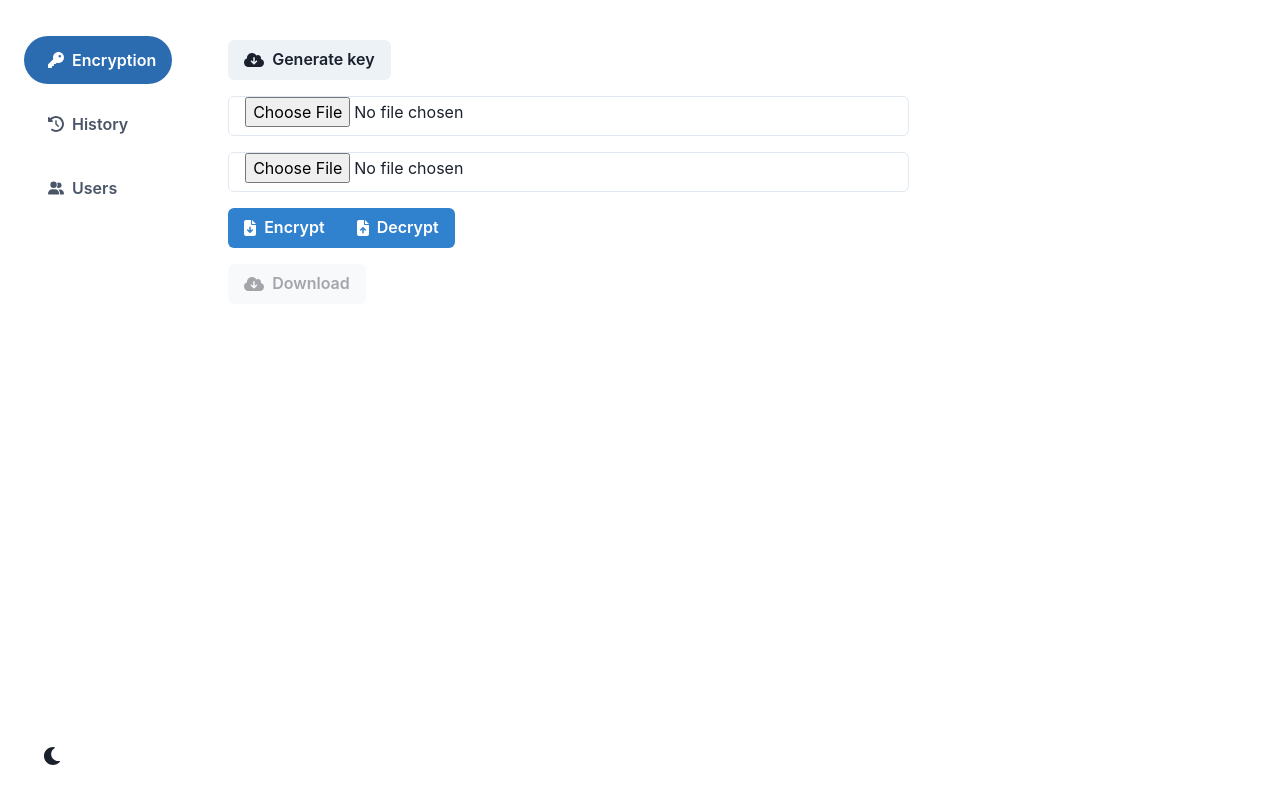
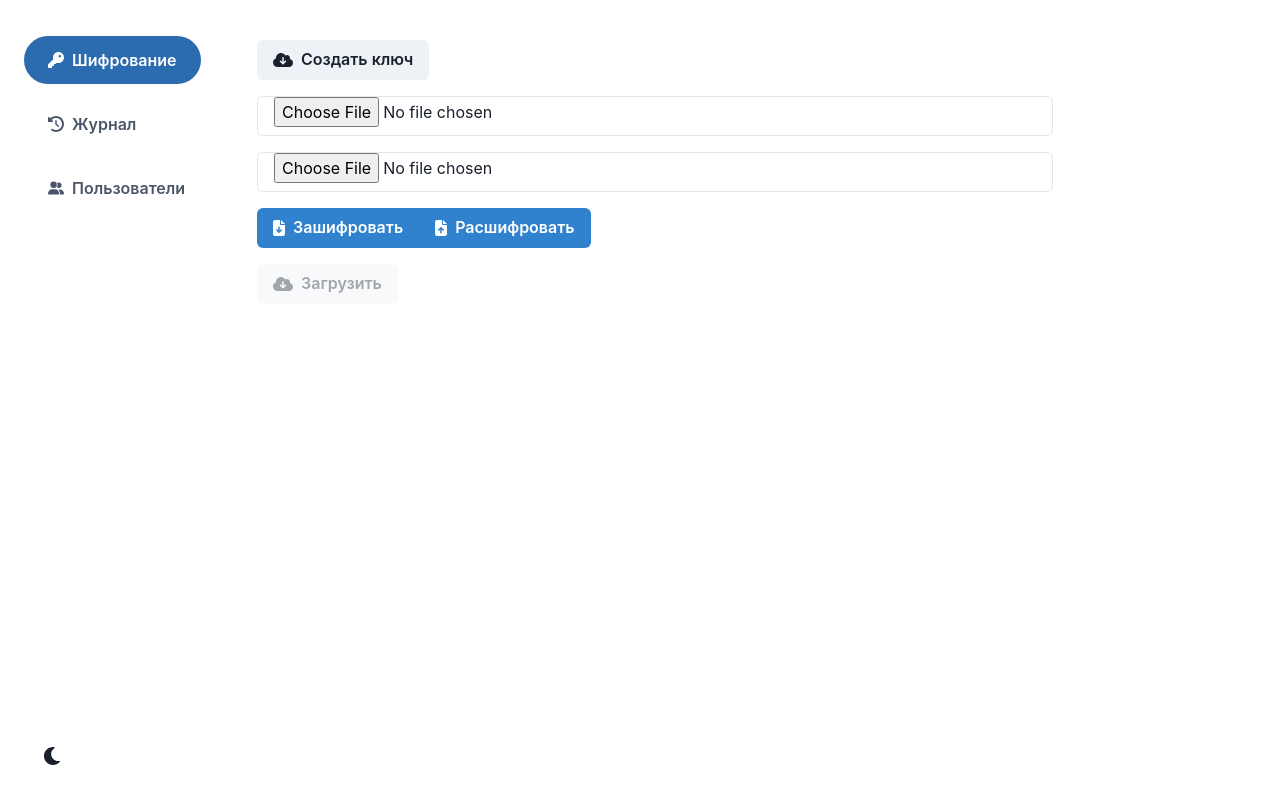
Before and after one commit to noisyboy25/crypto-web, a React (Create React App) app in the folder client/: page / in a window 1280 px wide. Built offline with nearby package versions, Linux system fonts and the light colour scheme.

Commit message:
Translate UI into Russian

```diff
--- a/client/src/components/App.tsx
+++ b/client/src/components/App.tsx
@@ -31,15 +31,15 @@ export const App = () => (
             <TabList gap={4}>
               <Tab justifyContent="left">
                 <Icon as={FontAwesomeIcon} icon={faKey} m={2} />
-                Encryption
+                Шифрование
               </Tab>
               <Tab justifyContent="left">
                 <Icon as={FontAwesomeIcon} icon={faClockRotateLeft} m={2} />
-                History
+                Журнал
               </Tab>
               <Tab justifyContent="left">
                 <Icon as={FontAwesomeIcon} icon={faUserGroup} m={2} />
-                Users
+                Пользователи
               </Tab>
             </TabList>
             <Spacer />
--- a/client/src/components/UploadForm.tsx
+++ b/client/src/components/UploadForm.tsx
@@ -99,7 +99,7 @@ export const UploadForm = () => {
           onClick={getKey}
           leftIcon={<FontAwesomeIcon icon={faCloudDownload} />}
         >
-          Generate key
+          Создать ключ
         </Button>
       </ButtonGroup>
       <FormControl>
@@ -113,13 +113,13 @@ export const UploadForm = () => {
           onClick={handleSubmit(onEncrypt)}
           leftIcon={<FontAwesomeIcon icon={faFileArrowDown} />}
         >
-          Encrypt
+          Зашифровать
         </Button>
         <Button
           onClick={handleSubmit(onDecrypt)}
           leftIcon={<FontAwesomeIcon icon={faFileArrowUp} />}
         >
-          Decrypt
+          Расшифровать
         </Button>
       </ButtonGroup>
       <ButtonGroup>
@@ -130,7 +130,7 @@ export const UploadForm = () => {
           isDisabled={!fileUrl}
           leftIcon={<FontAwesomeIcon icon={faCloudDownload} />}
         >
-          Download {fileName.current}
+          Загрузить {fileName.current}
         </Button>
       </ButtonGroup>
       <a
@@ -139,7 +139,7 @@ export const UploadForm = () => {
         download={keyFileName.current}
         ref={keyFileLink}
       >
-        Download key
+        Сохранить ключ
       </a>
       <a
         style={{ display: 'none' }}
@@ -147,7 +147,7 @@ export const UploadForm = () => {
         download={fileName.current}
         ref={fileLink}
       >
-        Download
+        Сохранить
       </a>
     </Flex>
   );
```
